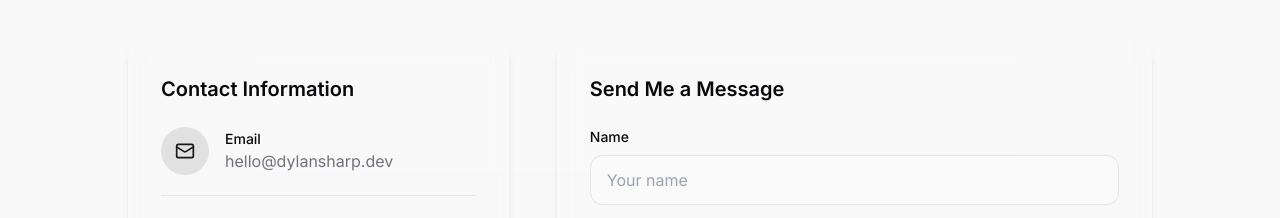
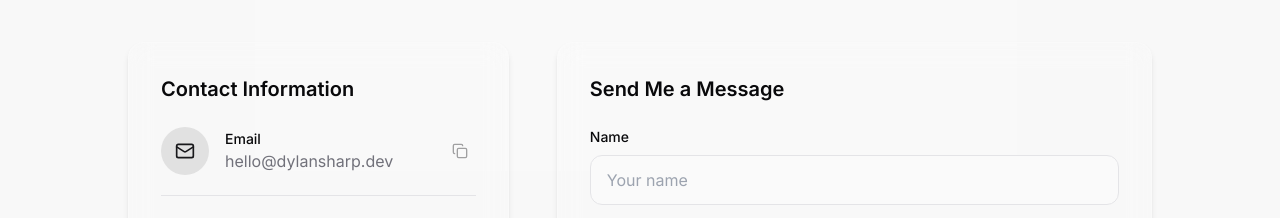
Before and after one commit to DylanSharp/portfolio, a React (Vite) app: page / in a window 1280 px wide. Shown: the part 6180-6398 px from the top of the page. Built offline with nearby package versions, Linux system fonts and the light colour scheme.

Commit message:
Add icon button to copy email to clipboard.

```diff
--- a/src/components/ContactSection.tsx
+++ b/src/components/ContactSection.tsx
@@ -1,5 +1,5 @@
 import { useState } from 'react';
-import { Github, Linkedin, Mail, Send, AlertCircle, Twitter } from 'lucide-react';
+import { Github, Linkedin, Mail, Send, AlertCircle, Twitter, Copy, Check } from 'lucide-react';
 import { cn } from '@/lib/utils';
 import { useToast } from '@/hooks/use-toast';
 
@@ -12,6 +12,7 @@ const ContactSection = () => {
   });
   const [errors, setErrors] = useState<Record<string, string>>({});
   const [isSubmitting, setIsSubmitting] = useState(false);
+  const [isCopied, setIsCopied] = useState(false);
 
   const handleChange = (e: React.ChangeEvent<HTMLInputElement | HTMLTextAreaElement>) => {
     const { name, value } = e.target;
@@ -91,6 +92,28 @@ const ContactSection = () => {
     }
   };
 
+  const copyToClipboard = (text: string) => {
+    navigator.clipboard.writeText(text)
+      .then(() => {
+        setIsCopied(true);
+        toast({
+          title: "Copied to clipboard",
+          description: "Email address has been copied to clipboard",
+          duration: 2000,
+        });
+        setTimeout(() => setIsCopied(false), 2000);
+      })
+      .catch((err) => {
+        console.error('Could not copy text: ', err);
+        toast({
+          title: "Failed to copy",
+          description: "Please try again",
+          variant: "destructive",
+          duration: 2000,
+        });
+      });
+  };
+
   return (
     <section id="contact" className="bg-secondary/30">
       <div className="container mx-auto px-4 md:px-6">
@@ -110,18 +133,23 @@ const ContactSection = () => {
               <h3 className="text-xl font-semibold mb-6">Contact Information</h3>
 
               <div className="space-y-5">
-                <a
-                  href="mailto:hello@dylansharp.dev"
-                  className="flex items-center group hover:text-primary transition-colors"
-                >
-                  <div className="w-12 h-12 rounded-full bg-primary/10 flex items-center justify-center mr-4 group-hover:bg-primary/20 transition-colors">
+                <div className="flex items-center">
+                  <div className="w-12 h-12 rounded-full bg-primary/10 flex items-center justify-center mr-4 transition-colors">
                     <Mail className="w-5 h-5 text-primary" />
                   </div>
-                  <div>
+                  <div className="flex-grow">
                     <p className="text-sm font-medium">Email</p>
                     <p className="text-muted-foreground">hello@dylansharp.dev</p>
                   </div>
-                </a>
+                  <button
+                    type="button"
+                    onClick={() => copyToClipboard('hello@dylansharp.dev')}
+                    className="w-8 h-8 rounded-full flex items-center justify-center hover:bg-primary/5 text-primary/40 transition-colors"
+                    aria-label="Copy email to clipboard"
+                  >
+                    {isCopied ? <Check className="w-4 h-4" /> : <Copy className="w-4 h-4" />}
+                  </button>
+                </div>
 
                 <div className="h-px bg-border" />
 
```
